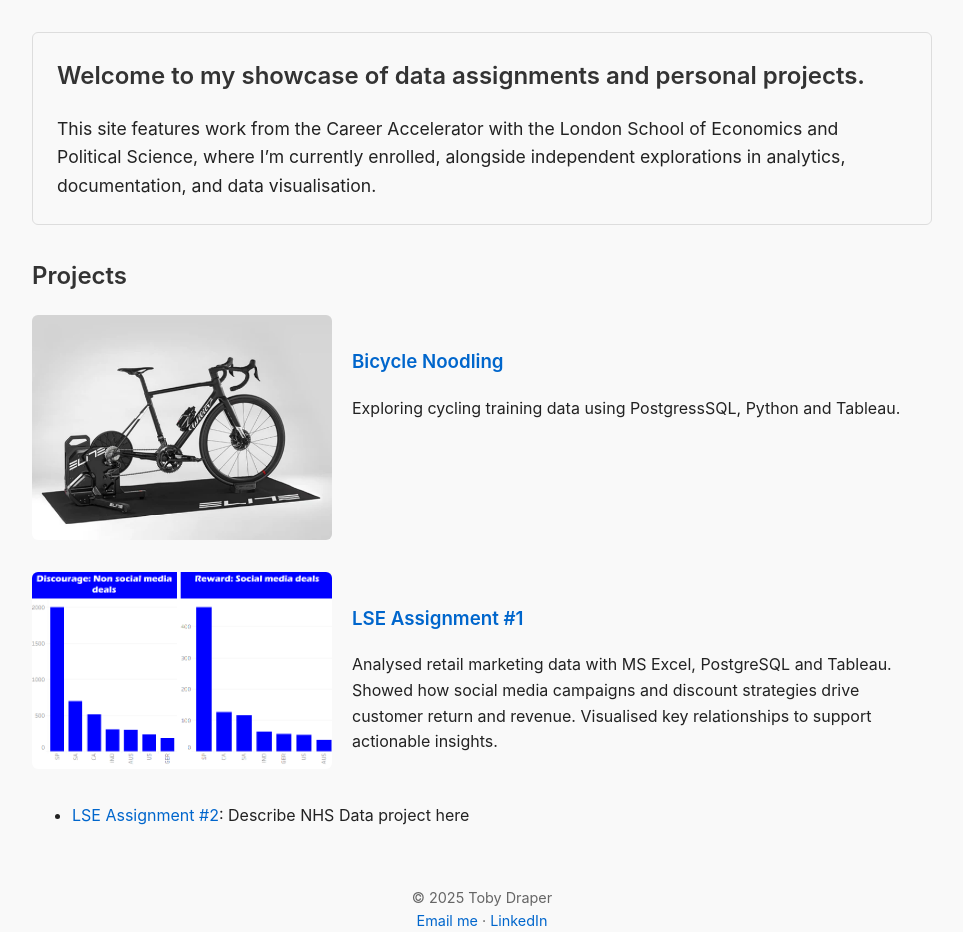
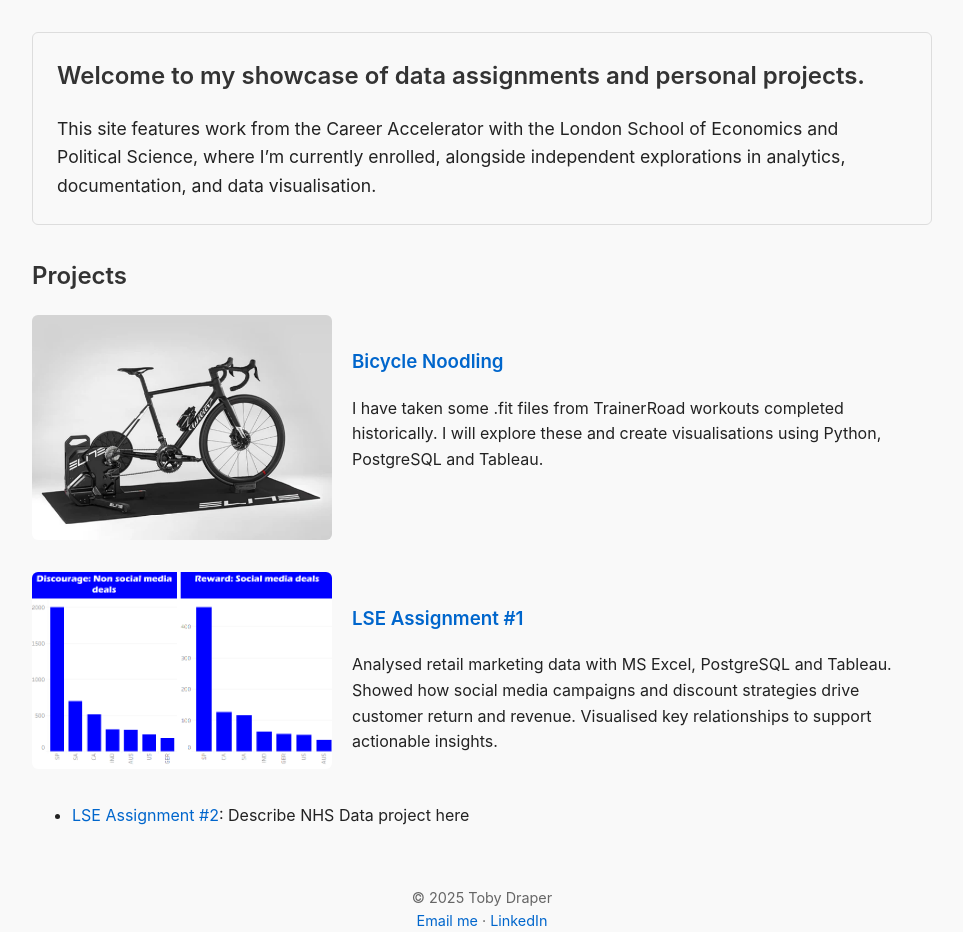
Before and after one commit to drapertoby/portfolio-toby-draper, a Jekyll site: the page built from index.md, in a window 1280 px wide. Shown: the whole page, without its empty margins (158-1121 px from the left). Built offline with Jekyll 4.4.1, drawn with Linux system fonts in a browser that asks for light colours.

Commit message:
Update index.md

```diff
--- a/index.md
+++ b/index.md
@@ -2,21 +2,24 @@
 layout: default
 title: "Home"
 ---
+
 <div style="border: 1px solid #ddd; background-color: #f9f9f9; padding: 1.5rem; margin-bottom: 2rem; border-radius: 6px;">
   <h2 style="margin-top: 0; font-size: 1.5rem;">Welcome to my showcase of data assignments and personal projects.</h2>
   <p style="font-size: 1.1rem; line-height: 1.6; margin: 0;">
     This site features work from the Career Accelerator with the London School of Economics and Political Science, where I’m currently enrolled, alongside independent explorations in analytics, documentation, and data visualisation.
   </p>
 </div>
+
 ## Projects
 
 <div style="display: flex; flex-wrap: wrap; align-items: flex-start; margin-bottom: 2rem;">
   <img src="images/trainer.png" alt="Bike trainer" style="width: 300px; margin-right: 20px; border-radius: 6px;"/>
   <div style="flex: 1;">
     <h3><a href="/bicycle-noodling/">Bicycle Noodling</a></h3>
-    <p>Exploring cycling training data using PostgressSQL, Python and Tableau.</p>
+    <p>I have taken some .fit files from TrainerRoad workouts completed historically. I will explore these and create visualisations using Python, PostgreSQL and Tableau.</p>
   </div>
 </div>
+
 <div style="display: flex; flex-wrap: wrap; align-items: flex-start; margin-bottom: 2rem;">
   <img src="images/Assignment2_home.png" alt="Assignment 1" style="width: 300px; margin-right: 20px; border-radius: 6px;"/>
   <div style="flex: 1;">
@@ -24,4 +27,5 @@ title: "Home"
     <p>Analysed retail marketing data with MS Excel, PostgreSQL and Tableau. Showed how social media campaigns and discount strategies drive customer return and revenue. Visualised key relationships to support actionable insights.</p>
   </div>
 </div>
+
 - [LSE Assignment #2](lse-assignment-2.md): Describe NHS Data project here
```
